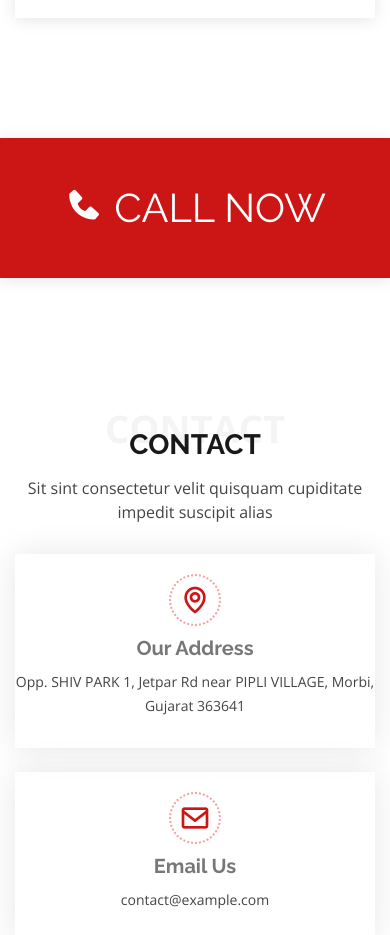
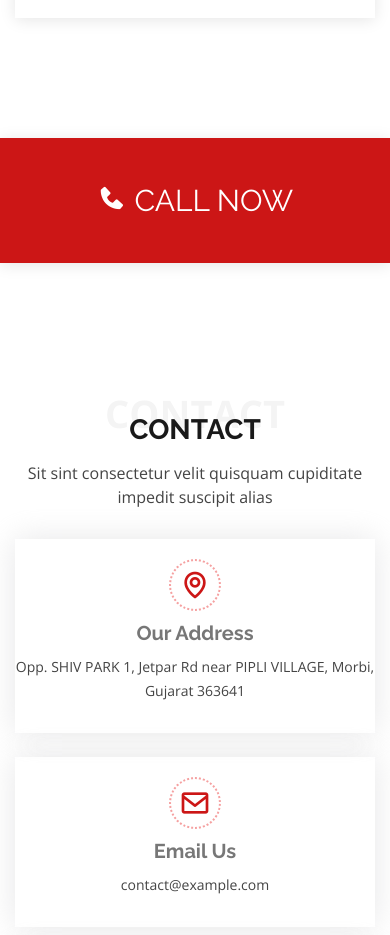
Before and after one commit to Mr-Gadhiya/Xylox, a plain HTML site: page index.html in a window 390 px wide. Shown: the part 10280-11215 px from the top of the page. Drawn offline with nearby package versions, Linux system fonts and the light colour scheme.

Commit message:
Update style.css

```diff
--- a/assets/css/style.css
+++ b/assets/css/style.css
@@ -866,6 +866,11 @@ section {
   border-color: white;
   color:#cc1616;
   padding: 35px 20px 45px 20px;
+}
+@media (max-width: 768px) {
+  .services .call-box {
+    font-size: 30px;
+  }
 }
 /* .services .cta-btn {
   font-family: "Raleway", sans-serif;
```
